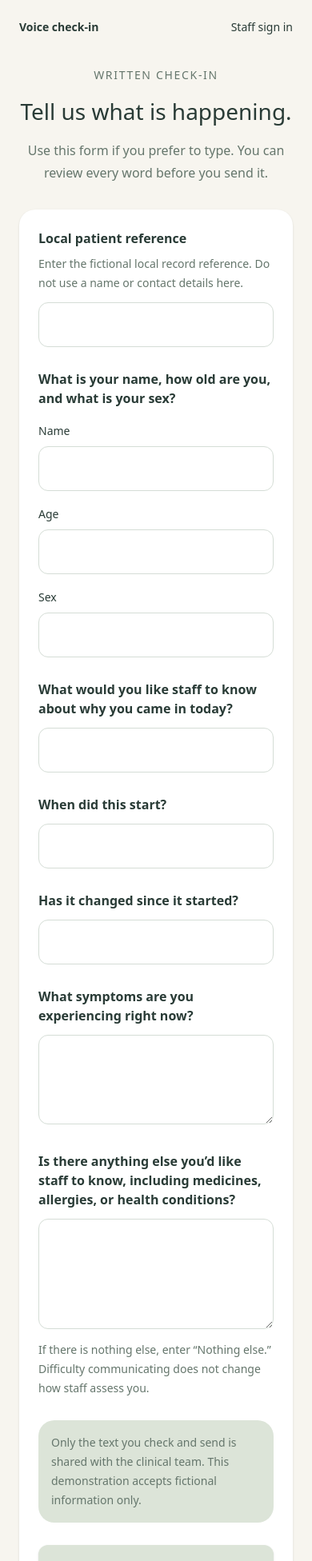
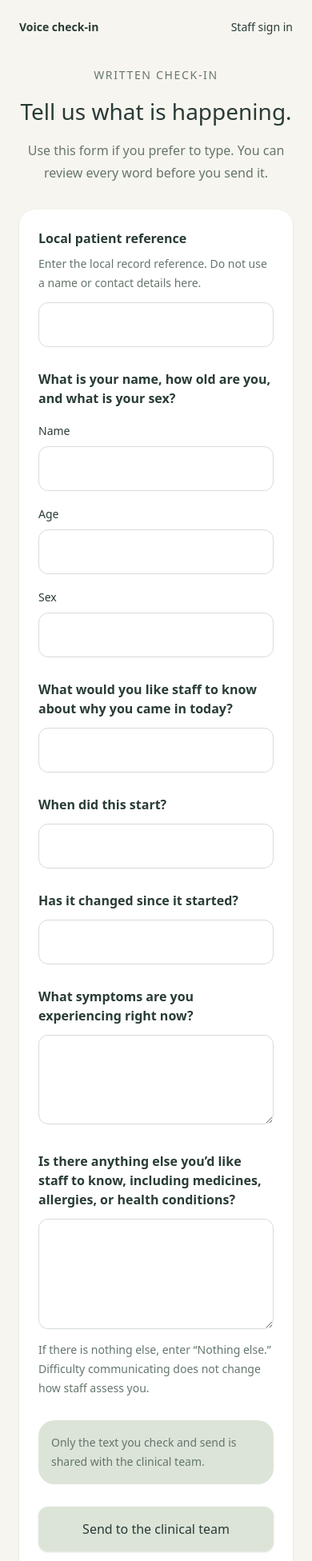
Before and after one commit to nkrishnasridhar/er-triage, a Next.js app: page /check-in in a window 390 px wide. Shown: the top 1952 px of the page at 80% size. Built offline with nearby package versions, Linux system fonts and the light colour scheme.

Commit message:
refactor: simplify instructions and remove redundant language in check-in assistant and tablet intake form

```diff
--- a/app/api/voice/session/route.ts
+++ b/app/api/voice/session/route.ts
@@ -3,7 +3,7 @@ import "server-only";
 export const runtime = "nodejs";
 
 const instructions = `# Role and objective
-You are the ERgency guided check-in assistant for a fictional demonstration. Collect the person's own account and provide a neutral recap for staff.
+You are the ERgency guided check-in assistant. Collect the person's own account and provide a neutral recap for staff.
 
 # Fixed questions
 Speak clearly and briefly. Start by asking question 1 exactly as written, without a welcome or preamble. Ask exactly one question at a time, wait for the answer, then ask the next question exactly as written below. Ask all six questions in this order every time, regardless of the person's answers or condition. Do not skip, reorder, combine, rephrase, or replace a question. Do not add follow-up or condition-specific questions. If an answer is unclear or the person is unsure, accept that answer and continue with the next fixed question.
--- a/app/page.tsx
+++ b/app/page.tsx
@@ -24,8 +24,7 @@ export default function Home() {
           <h1 className="text-h2 mt-4 text-center">Start by speaking.</h1>
           <p className="mx-auto mt-4 max-w-xl text-center text-base leading-7 text-muted">
             The check-in assistant will ask six questions aloud. You will review and
-            confirm the text before anything is sent to the clinical team. Use fictional
-            information only.
+            confirm the text before anything is sent to the clinical team.
           </p>
           <Link
             href="/check-in"
--- a/components/tablet-intake-form.tsx
+++ b/components/tablet-intake-form.tsx
@@ -102,7 +102,7 @@ export function TabletIntakeForm() {
               Local patient reference
             </label>
             <p id="reference-help" className="mt-2 text-sm leading-6 text-muted">
-              Enter the fictional local record reference. Do not use a name or contact details here.
+              Enter the local record reference. Do not use a name or contact details here.
             </p>
             <input
               id="patient_reference"
@@ -160,8 +160,7 @@ export function TabletIntakeForm() {
       )}
 
       <aside className="rounded-card bg-moss p-4 text-sm leading-6 text-muted">
-        Only the text you check and send is shared with the clinical team. This demonstration
-        accepts fictional information only.
+        Only the text you check and send is shared with the clinical team.
       </aside>
 
       <Button type="submit" size="xl" className="min-h-14 w-full text-base" disabled={pending}>
```
